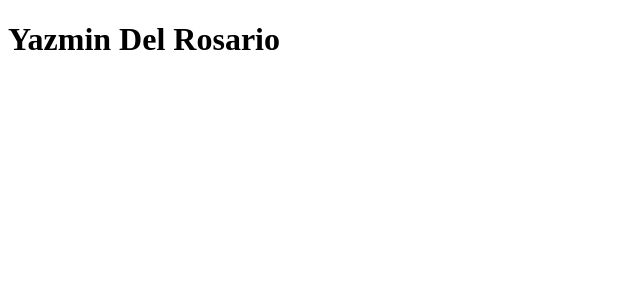
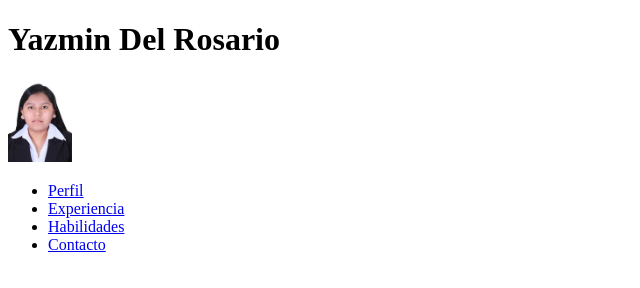
Before and after one commit to YazmindelRosario/Bootcamp, a plain HTML site: page semana-1/pagina personal/index.html in a window 1280 px wide. Shown: the whole page, without its empty margins (0-640 px from the left). Drawn offline with Linux system fonts and the light colour scheme.

Commit message:
s1.2: Header agregado

```diff
--- a/semana-1/pagina personal/index.html
+++ b/semana-1/pagina personal/index.html
@@ -9,6 +9,19 @@
 
 <body>
  <h1>Yazmin Del Rosario </h1>
+ <header>
+  <nav>
+    <a href="#">
+      <img src="./img/TASAYCO GONZALES YAZMIN DEL ROSARIO_CONTABILIDAD_LIMA_B.jpg" alt="Logo de Yazmin Del Rosario" width="64px"/>
+    </a>
+    <ul>
+      <li><a href="#">Perfil</a></li>
+      <li><a href="#">Experiencia</a></li>
+      <li><a href="#">Habilidades</a></li>
+      <li><a href="#">Contacto</a></li>
+    </ul>
+  </nav>
+</header>
 
 </body>
 </html>
```
